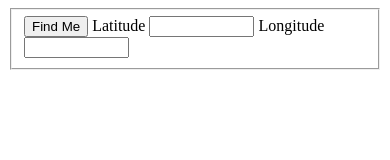
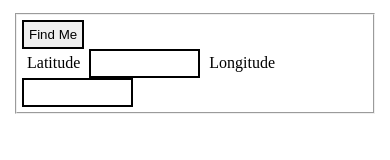
Before and after one commit to nickcotter/enimga-cache-server, a website: page static/index.html in a window 390 px wide. Drawn offline with Linux system fonts and the light colour scheme.

Commit message:
Use responsive form for mobile #10

```diff
--- a/static/enigma-cache.css
+++ b/static/enigma-cache.css
@@ -5,3 +5,15 @@
 .geokeyDependent {
     display: none;
 }
+
+input[type=button] {
+    border: 2px solid;
+}
+
+input[type=text], textarea {
+    border: 2px solid;
+}
+
+body * {
+    padding: 5px;
+}
--- a/static/index.html
+++ b/static/index.html
@@ -20,6 +20,8 @@
         <fieldset>
             <input type="button" id="findButton" value="Find Me" />
 
+            <br />
+
             <label for="latitude">Latitude</label>
             <input type="text" id="latitude" size="10" />
 
@@ -38,7 +40,7 @@
 
             <fieldset id="newEntryFields" class="fullWidth">
                 <label for="titleField">Title</label>
-                <input type="text" id="titleField" />
+                <input type="text" id="titleField" size="30"/>
 
                 <br />
 
```
